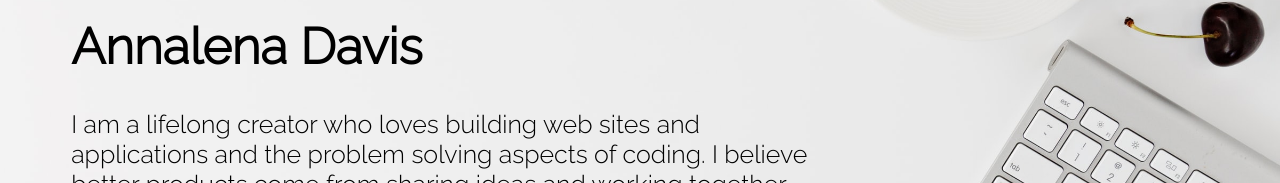
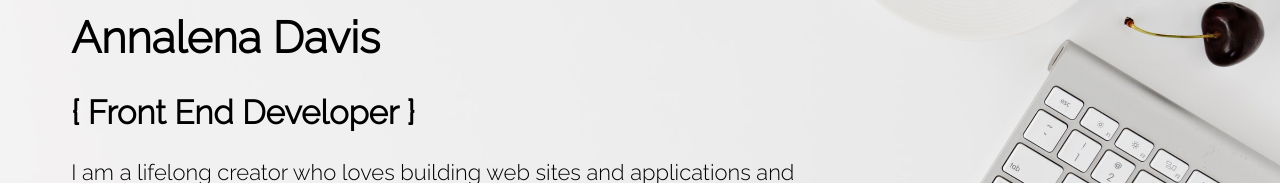
Before and after one commit to annalenadavis/akdavis.io, a plain HTML site: page index.html in a window 1280 px wide. Shown: the part 185-368 px from the top of the page. Drawn offline with Linux system fonts and the light colour scheme.

Commit message:
Add h2 and update font-size

```diff
--- a/index.html
+++ b/index.html
@@ -3,7 +3,7 @@
 
 <head>
 
-    <title>Annalena Davis</title>
+    <title>Annalena Davis | Front End Developer</title>
     <meta charset="utf-8">
     <meta name="viewport" content="width=device-width, initial-scale=1">
     <link rel="preconnect" href="https://fonts.gstatic.com">
@@ -14,6 +14,7 @@
 <body>
     <div class="container">
         <h1>Annalena Davis</h1>
+        <h2>{ Front End Developer }</h2>
         <p>I am a lifelong creator who loves building web sites and applications and the problem solving aspects of coding. I believe better products come from sharing ideas and working together and love working on great teams.
         </p>
         <p>
--- a/style.css
+++ b/style.css
@@ -1,6 +1,6 @@
 body {
     font-family: 'Raleway', sans-serif;
-    font-size: 25px;
+    font-size: 22px;
 }
 body :before {
     content: "";
```
